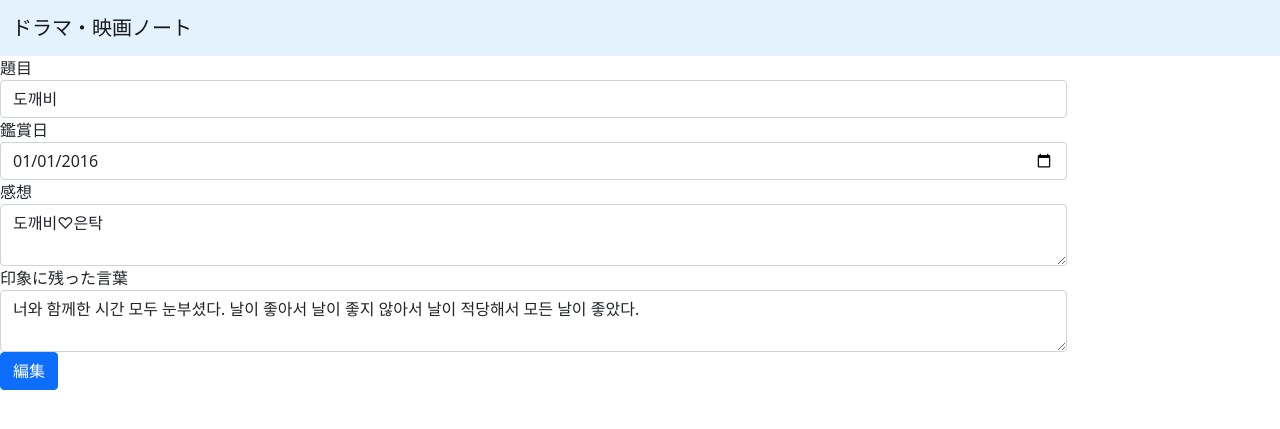
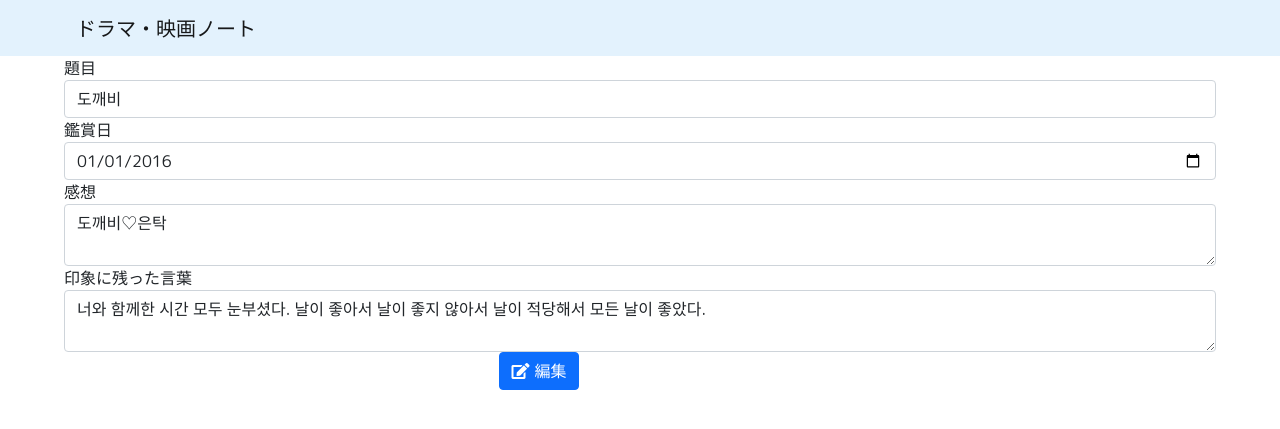
Before and after one commit to hinakot1228/dramarecords, a PHP site: page /edit.php?id=1 in a window 1280 px wide. Shown: the top 429 px of the page. Run offline with PHP 8.4, Linux system fonts and the light colour scheme; data comes from the database, SQL or seed files in the repository; some libraries are stand-ins or nearby versions.

Commit message:
initial commit

```diff
--- a/edit.php
+++ b/edit.php
@@ -23,6 +23,8 @@ $record = $record->findById($id);
   <title>編集</title>
   <link href="https://cdn.jsdelivr.net/npm/bootstrap@5.0.0-beta2/dist/css/bootstrap.min.css" rel="stylesheet" integrity="sha384-BmbxuPwQa2lc/FVzBcNJ7UAyJxM6wuqIj61tLrc4wSX0szH/Ev+nYRRuWlolflfl" crossorigin="anonymous">
   <link href="https://use.fontawesome.com/releases/v5.6.1/css/all.css" rel="stylesheet">
+  <link rel="stylesheet" href="style.css">
+  <link href="https://fonts.googleapis.com/css?family=M+PLUS+Rounded+1c" rel="stylesheet">
 </head>
 
 <body>
@@ -31,6 +33,7 @@ $record = $record->findById($id);
       <a class="navbar-brand" href="index.php">ドラマ・映画ノート</a>
     </div>
   </nav>
+  <div class="body-section">
     <form class="form-horizontal" action="update.php" method="POST" enctype="multipart/form-data">
       <!-- <div class="form-group">
           <label class="col-sm-2 control-label">ポスター写真</label>
@@ -40,36 +43,36 @@ $record = $record->findById($id);
         </div> -->
       <div class="form-group">
         <label class="col-sm-2 control-label">題目</label>
-          <div class="col-sm-10">
-            <input class="form-control" type="text" name="title"
-            value="<?= h($record['title']); ?>">
+        <div class="">
+          <input class="form-control" type="text" name="title" value="<?= h($record['title']); ?>">
         </div>
       </div>
       <div class="form-group">
         <label class="col-sm-2 control-label">鑑賞日</label>
-          <div class="col-sm-10">
+        <div class="">
           <input class="form-control" type="date" name="date" value="<?= h($record['date']); ?>">
         </div>
       </div>
       <div class="form-group">
         <label class="col-sm-2 control-label">感想</label>
-          <div class="col-sm-10">
+        <div class="">
           <textarea class="form-control" type="text" name="impression"><?= h($record['impression']); ?></textarea>
         </div>
       </div>
       <div class="form-group">
         <label class="col-sm-2 control-label">印象に残った言葉</label>
-          <div class="col-sm-10">
+        <div class="">
           <textarea class="form-control" type="text" name="saying"><?= h($record['saying']); ?></textarea>
         </div>
       </div>
       <input type="hidden" name="id" value="<?= $record['id']; ?>">
       <div class="form-group">
-          <div class="col-sm-offset-2 col-sm-10">
-          <button type="submit" class="btn btn-primary">編集</button>
+        <div class="col-sm-offset-2 col-sm-10 form-btn">
+          <button type="submit" class="btn btn-primary"><i class="fas fa-edit"></i>編集</button>
         </div>
       </div>
     </form>
+  </div>
 
   <script src="https://cdn.jsdelivr.net/npm/bootstrap@5.0.0-beta2/dist/js/bootstrap.bundle.min.js" integrity="sha384-b5kHyXgcpbZJO/tY9Ul7kGkf1S0CWuKcCD38l8YkeH8z8QjE0GmW1gYU5S9FOnJ0" crossorigin="anonymous"></script>
 </body>
--- a/style.css
+++ b/style.css
@@ -1,3 +1,27 @@
+/* .header {
+    display: flex;
+    justify-content: space-around;
+} */
+* {
+    font-family: "M PLUS Rounded 1c";
+}
+.container-fluid, .body-section {
+    width: 90%;
+    margin: 0 auto;
+}
+.card-body {
+    margin: 10px 0;
+}
+.card {
+    margin-bottom: 25px;
+    /* display: flex; */
+}
+.card-btn {
+    margin: 10px;
+}
+.far, .fas{
+    padding-right: 5px;
+}
 .col-md-4 {
     display: flex;
     justify-content: center;
@@ -6,3 +30,14 @@
 .record-img {
     width: 100%;
 }
+.card-btn {
+    display: flex;
+    justify-content: flex-end;
+}
+.btn {
+    margin-right: 10px;
+}
+.form-btn {
+    display: flex;
+    justify-content: center;
+}
```
Also changed, not shown: create.php (+11 -7 lines), index.php (+11 -10 lines), signinForm.php (+7 -1 lines), signupForm.php (+7 -1 lines). Lines whose indentation alone changed are shown as unchanged.
